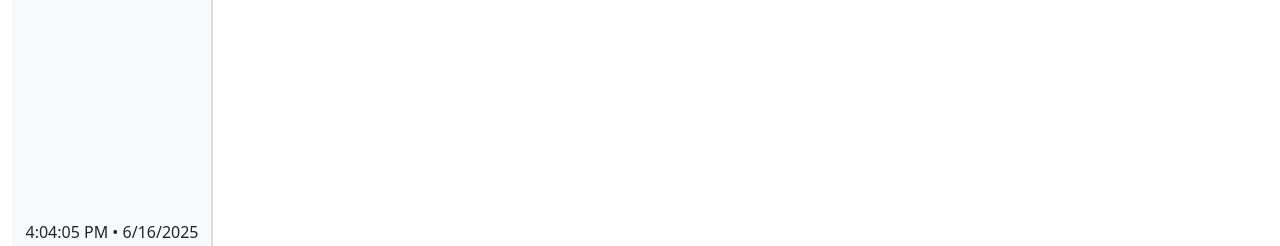
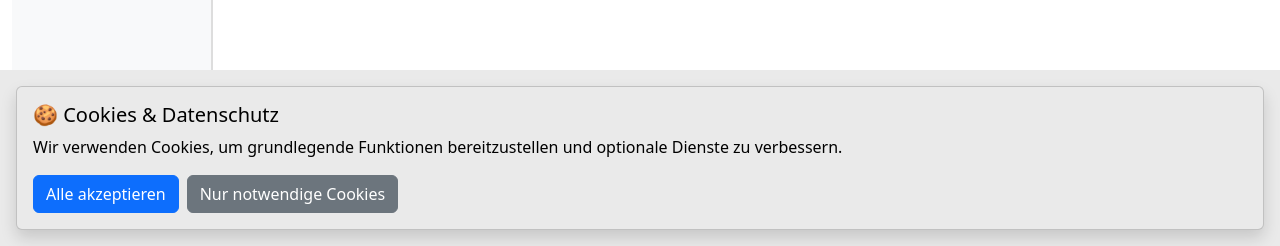
Before and after one commit to oschwill/my-wiki, a React (Vite) app in the folder frontend/: page /auth in a window 1280 px wide. Shown: the part 554-800 px from the top of the page. Built offline with nearby package versions, Linux system fonts and the light colour scheme; no server answers.

Commit message:
Cookie banner implemented

```diff
--- a/frontend/src/App.tsx
+++ b/frontend/src/App.tsx
@@ -28,6 +28,8 @@ import ShowSingleArticle from './pages/ShowSingleArticle';
 import UserProfile from './pages/UserProfile';
 import TermsAndConditions from './pages/TermsAndConditions';
 import PrivacyPolicy from './pages/PrivacyPolicy';
+import { CookieConsentProvider } from './context/CookieConsentContext';
+import CookieBanner from './components/ui/CookieBanner';
 
 const router = createBrowserRouter(
   createRoutesFromElements(
@@ -79,7 +81,10 @@ function App() {
     <AuthProvider>
       <ToastProvider>
         <LanguageProvider>
-          <RouterProvider router={router} fallbackElement={<LoadSite />} />
+          <CookieConsentProvider>
+            <RouterProvider router={router} fallbackElement={<LoadSite />} />
+            <CookieBanner />
+          </CookieConsentProvider>
         </LanguageProvider>
       </ToastProvider>
     </AuthProvider>
--- /dev/null
+++ b/frontend/src/components/ui/CookieBanner.tsx
@@ -0,0 +1,56 @@
+// components/ui/CookieBanner.tsx
+import { Button, Card } from 'react-bootstrap';
+import { useCookieConsent } from '../../context/CookieConsentContext';
+import { defaultConsent } from '../../dataTypes/cookieConsent';
+
+const CookieBanner: React.FC = () => {
+  const { consent, setConsent } = useCookieConsent();
+
+  // bereits entschieden → nichts anzeigen
+  if (consent) return null;
+
+  return (
+    <div
+      className="position-fixed bottom-0 w-100 p-3 "
+      style={{ zIndex: 2000, background: '#eaeaea' }}
+    >
+      <Card className="shadow text-black" style={{ background: '#eaeaea' }}>
+        <Card.Body>
+          <Card.Title>🍪 Cookies & Datenschutz</Card.Title>
+          <Card.Text>
+            Wir verwenden Cookies, um grundlegende Funktionen bereitzustellen und optionale Dienste
+            zu verbessern.
+          </Card.Text>
+
+          <div className="d-flex gap-2 flex-wrap">
+            <Button
+              variant="primary"
+              onClick={() =>
+                setConsent({
+                  ...defaultConsent,
+                  analytics: true,
+                  marketing: true,
+                })
+              }
+            >
+              Alle akzeptieren
+            </Button>
+
+            <Button
+              variant="secondary"
+              onClick={() =>
+                setConsent({
+                  ...defaultConsent,
+                })
+              }
+            >
+              Nur notwendige Cookies
+            </Button>
+          </div>
+        </Card.Body>
+      </Card>
+    </div>
+  );
+};
+
+export default CookieBanner;
--- /dev/null
+++ b/frontend/src/context/CookieConsentContext.tsx
@@ -0,0 +1,48 @@
+// context/CookieConsentContext.tsx
+import React, { createContext, useContext, useEffect, useState } from 'react';
+import { CookieConsent, defaultConsent } from '../dataTypes/cookieConsent';
+
+type CookieConsentContextType = {
+  consent: CookieConsent | null;
+  setConsent: (consent: CookieConsent) => void;
+  resetConsent: () => void;
+};
+
+const CookieConsentContext = createContext<CookieConsentContextType | undefined>(undefined);
+
+const STORAGE_KEY = 'cookie_consent';
+
+export const CookieConsentProvider: React.FC<{ children: React.ReactNode }> = ({ children }) => {
+  const [consent, setConsentState] = useState<CookieConsent | null>(null);
+
+  useEffect(() => {
+    const stored = localStorage.getItem(STORAGE_KEY);
+    if (stored) {
+      setConsentState(JSON.parse(stored));
+    }
+  }, []);
+
+  const setConsent = (newConsent: CookieConsent) => {
+    localStorage.setItem(STORAGE_KEY, JSON.stringify(newConsent));
+    setConsentState(newConsent);
+  };
+
+  const resetConsent = () => {
+    localStorage.removeItem(STORAGE_KEY);
+    setConsentState(null);
+  };
+
+  return (
+    <CookieConsentContext.Provider value={{ consent, setConsent, resetConsent }}>
+      {children}
+    </CookieConsentContext.Provider>
+  );
+};
+
+export const useCookieConsent = () => {
+  const ctx = useContext(CookieConsentContext);
+  if (!ctx) {
+    throw new Error('useCookieConsent must be used inside CookieConsentProvider');
+  }
+  return ctx;
+};
--- /dev/null
+++ b/frontend/src/dataTypes/cookieConsent.ts
@@ -0,0 +1,11 @@
+export type CookieConsent = {
+  necessary: true; // immer true
+  analytics: boolean;
+  marketing: boolean;
+};
+
+export const defaultConsent: CookieConsent = {
+  necessary: true,
+  analytics: false,
+  marketing: false,
+};
--- a/frontend/src/pages/MyArticles.tsx
+++ b/frontend/src/pages/MyArticles.tsx
@@ -189,6 +189,7 @@ const MyArticles = () => {
   const handleCancelEdit = () => {
     setEditArticleId(null);
     handleReset();
+    setTabKey('articles');
   };
 
   return (
--- a/frontend/src/pages/ShowSingleArticle.tsx
+++ b/frontend/src/pages/ShowSingleArticle.tsx
@@ -157,7 +157,7 @@ const ShowSingleArticle: React.FC = () => {
             {article.allowPrinting && <PrintButton article={article} />}
 
             {article.allowExportToPDF && (
-              <Button variant="outline-danger" size="sm">
+              <Button variant="outline-danger" size="sm" disabled>
                 <FontAwesomeIcon icon={faFilePdf} className="me-1" />
                 PDF Export
               </Button>
```
